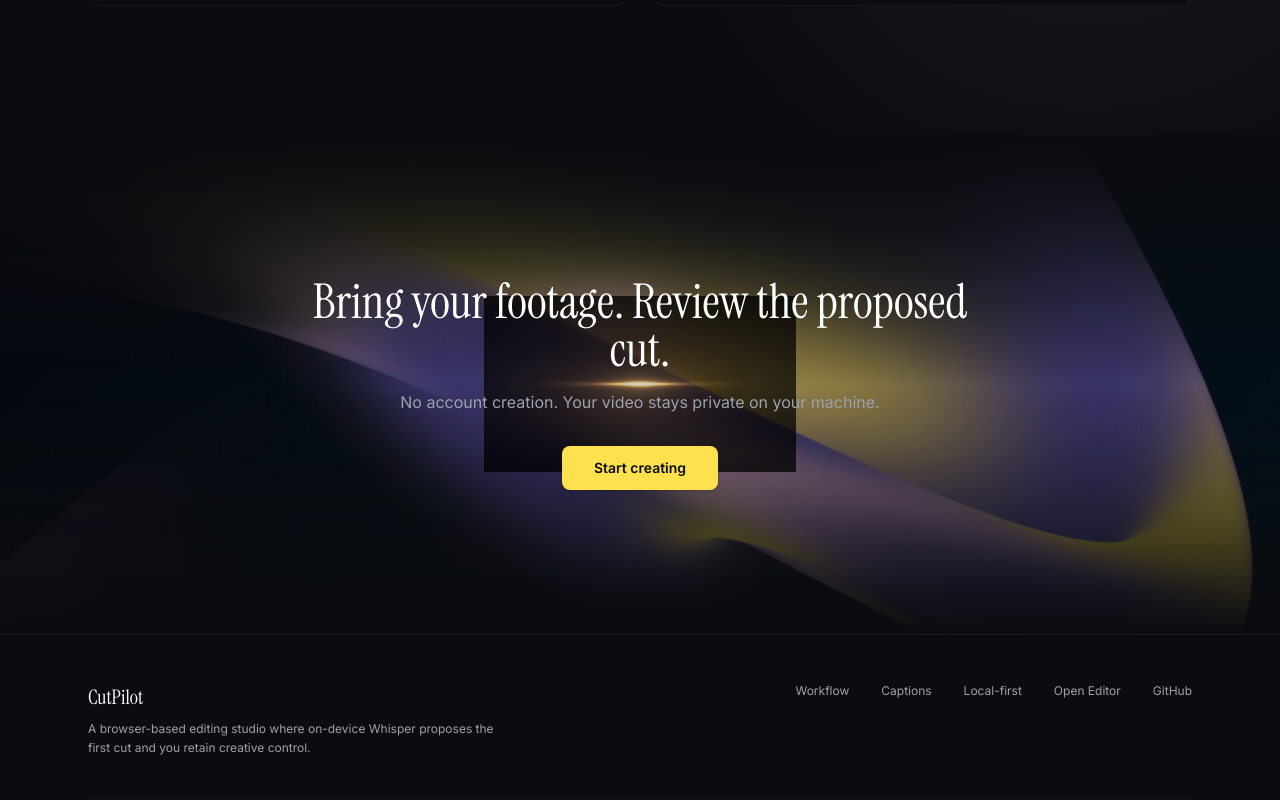
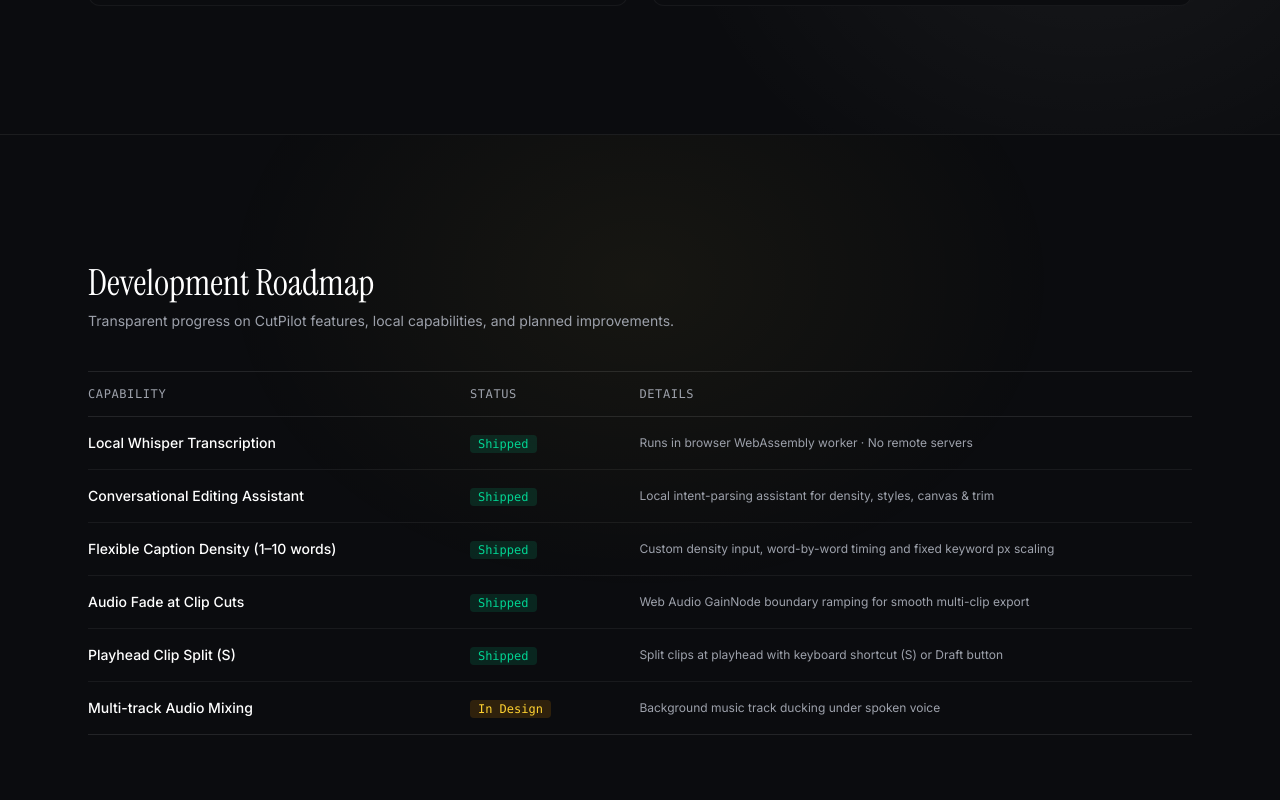
Before and after one commit to Mujeebbot/Cutpilot, a React (Vite) app: page / in a window 1280 px wide. Shown: the part 5480-6280 px from the top of the page. Built offline with nearby package versions, Linux system fonts and the light colour scheme; a web font is replaced by a local one.

Commit message:
feat(improvements): Group 7 - clip split at playhead (S), new project button, expanded B-roll suggestions, and roadmap table

```diff
--- a/src/components/DraftPanel.tsx
+++ b/src/components/DraftPanel.tsx
@@ -11,6 +11,7 @@
   clips: Clip[]; ranges: Range[]; selId: string | null; hasPlan: boolean; hasVideo: boolean; busy: boolean; planApplied: boolean
   onOpenDraft: () => void; onSelect: (id: string) => void; onMove: (id: string, dir: -1 | 1) => void; onRemove: (id: string) => void
   onRange: (id: string, start: number, end: number) => void; onClear: () => void; onRegenCaptions: () => void
+  onSplit?: () => void; canSplit?: boolean
 }) {
   const sel = p.clips.find((c) => c.id === p.selId)
   return (
@@ -56,6 +57,11 @@
               </div>
             )}
             <div className="grid grid-cols-1 gap-2">
+              {p.canSplit && p.onSplit && (
+                <button className={`${btn} w-full`} onClick={p.onSplit} disabled={p.busy} title="Divide clip at current playhead position (S)">
+                  Split clip at playhead (S)
+                </button>
+              )}
               <button className={btn} onClick={p.onRegenCaptions} disabled={!p.hasPlan || p.busy} title={p.hasPlan ? 'Rebuild unedited draft captions for the current clips from the transcript' : 'Needs a draft transcript'}>Rebuild draft captions</button>
               <button className={btn} onClick={p.onClear} disabled={p.busy}>Remove clips, back to one trim</button>
             </div>
--- a/src/lib/draft/broll.ts
+++ b/src/lib/draft/broll.ts
@@ -6,24 +6,33 @@
  * B-roll ideas are TEXT ONLY. CutPilot does not generate, search for or insert footage.
  * Ideas come from a small keyword lexicon, matched against the most frequent content words in a clip's transcript.
  */
-export interface BrollIdea { id: string; at: number; term: string; text: string; basis: string }
+export interface BrollIdea {
+  id: string
+  at: number
+  term: string
+  text: string
+  basis: string
+  confidence?: 'strong' | 'loose'
+}
 
 const LEXICON: { id: string; words: string[]; ideas: string[] }[] = [
-  { id: 'money', words: ['money', 'price', 'pricing', 'cost', 'costs', 'revenue', 'profit', 'sales', 'budget', 'invest', 'investing', 'dollars', 'salary', 'cash', 'income', 'paid', 'expensive', 'cheap', 'savings', 'afford'],
+  { id: 'money', words: ['money', 'price', 'pricing', 'cost', 'costs', 'revenue', 'profit', 'sales', 'budget', 'invest', 'investing', 'dollars', 'salary', 'cash', 'income', 'paid', 'expensive', 'cheap', 'savings', 'afford', 'crypto', 'shares', 'equity'],
     ideas: ['Cutaway: close-up of an invoice, receipt or pricing table', 'Animated number callout when the figure is spoken', 'Screen recording of a spreadsheet or dashboard'] },
-  { id: 'tech', words: ['app', 'apps', 'software', 'code', 'coding', 'website', 'computer', 'data', 'phone', 'tool', 'tools', 'platform', 'internet', 'online', 'digital', 'automation', 'algorithm', 'device'],
+  { id: 'tech', words: ['app', 'apps', 'software', 'code', 'coding', 'website', 'computer', 'data', 'phone', 'tool', 'tools', 'platform', 'internet', 'online', 'digital', 'automation', 'algorithm', 'device', 'ai', 'cloud', 'server', 'stack', 'database'],
     ideas: ['Screen recording of “{term}” in use', 'Over-the-shoulder shot of typing or scrolling', 'Short UI close-up that shows the feature being described'] },
-  { id: 'business', words: ['customer', 'customers', 'client', 'clients', 'team', 'meeting', 'startup', 'company', 'market', 'business', 'founder', 'brand', 'product', 'strategy', 'growth', 'audience'],
+  { id: 'business', words: ['customer', 'customers', 'client', 'clients', 'team', 'meeting', 'startup', 'company', 'market', 'business', 'founder', 'brand', 'product', 'strategy', 'growth', 'audience', 'retention', 'conversion', 'pitch', 'investor'],
     ideas: ['Cutaway of a team meeting or whiteboard session', 'Product or packaging close-up', 'Simple chart or arrow graphic showing the trend'] },
-  { id: 'health', words: ['health', 'sleep', 'diet', 'energy', 'stress', 'doctor', 'exercise', 'workout', 'training', 'fitness', 'nutrition', 'body', 'mental', 'habit', 'habits'],
+  { id: 'health', words: ['health', 'sleep', 'diet', 'energy', 'stress', 'doctor', 'exercise', 'workout', 'training', 'fitness', 'nutrition', 'body', 'mental', 'habit', 'habits', 'meditation', 'wellness', 'recovery', 'stamina'],
     ideas: ['Cutaway of the activity itself (walking, stretching, preparing food)', 'Text callout with the key habit or number', 'Slow-motion detail shot related to “{term}”'] },
-  { id: 'food', words: ['food', 'recipe', 'cooking', 'kitchen', 'coffee', 'dinner', 'breakfast', 'ingredients', 'restaurant', 'meal'],
+  { id: 'sports', words: ['run', 'running', 'climb', 'climbing', 'surf', 'surfing', 'ride', 'bike', 'cycling', 'jump', 'speed', 'score', 'race', 'match', 'ball', 'game', 'play'],
+    ideas: ['Action cutaway of movement or athletic gear', 'Dynamic wide tracking shot', 'Slow-motion impact or pivot moment'] },
+  { id: 'food', words: ['food', 'recipe', 'cooking', 'kitchen', 'coffee', 'dinner', 'breakfast', 'ingredients', 'restaurant', 'meal', 'bake', 'baking', 'flavour', 'taste', 'chef'],
     ideas: ['Close-up of the dish or ingredient being discussed', 'Overhead shot of preparation', 'Steam, pour or sizzle detail shot'] },
-  { id: 'travel', words: ['travel', 'trip', 'flight', 'hotel', 'city', 'beach', 'mountain', 'country', 'airport', 'journey', 'vacation'],
+  { id: 'travel', words: ['travel', 'trip', 'flight', 'hotel', 'city', 'beach', 'mountain', 'country', 'airport', 'journey', 'vacation', 'road', 'passport', 'explore', 'view'],
     ideas: ['Establishing shot of the place named', 'Map graphic marking the location', 'Travel details: tickets, luggage, street scenes'] },
-  { id: 'learning', words: ['learn', 'learning', 'study', 'school', 'lesson', 'course', 'teach', 'teacher', 'book', 'books', 'skill', 'skills', 'practice', 'mistake', 'mistakes'],
+  { id: 'learning', words: ['learn', 'learning', 'study', 'school', 'lesson', 'course', 'teach', 'teacher', 'book', 'books', 'skill', 'skills', 'practice', 'mistake', 'mistakes', 'read', 'guide'],
     ideas: ['Cutaway of notes, a book or a whiteboard', 'On-screen text with the lesson in one line', 'Quick before/after comparison graphic'] },
-  { id: 'creative', words: ['video', 'videos', 'camera', 'edit', 'editing', 'film', 'design', 'music', 'content', 'creator', 'create', 'photo', 'story', 'script', 'channel'],
+  { id: 'creative', words: ['video', 'videos', 'camera', 'edit', 'editing', 'film', 'design', 'music', 'content', 'creator', 'create', 'photo', 'story', 'script', 'channel', 'audio', 'mic', 'lens'],
     ideas: ['Behind-the-scenes shot of the setup', 'Timeline or editing-software screen recording', 'Example of the finished piece next to the raw take'] },
 ]
 
@@ -53,9 +62,10 @@
     if (cat) perCategory.set(cat.id, k + 1)
     const text = cat ? cat.ideas[k % cat.ideas.length].replace('{term}', term) : `A cutaway that shows “${term}”`
     const why = cat ? `matches the ${cat.id} word list` : focus ? 'a word from your brief' : 'looks like a name'
-    add({ at: hit.s, term, text, basis: `You say “${hit.t.replace(/[^\w'$%-]+/g, '')}” (${why})` })
+    const confidence = cat || focus ? 'strong' : 'loose'
+    add({ at: hit.s, term, text, basis: `You say “${hit.t.replace(/[^\w'$%-]+/g, '')}” (${why})`, confidence })
   }
   const num = inside.find((w) => /\d/.test(w.t))
-  if (num) add({ at: num.s, term: num.t, text: `On-screen text callout for “${num.t.replace(/[,.]$/, '')}”`, basis: 'A number is spoken here' })
+  if (num) add({ at: num.s, term: num.t, text: `On-screen text callout for “${num.t.replace(/[,.]$/, '')}”`, basis: 'A number is spoken here', confidence: 'strong' })
   return ideas.sort((a, b) => a.at - b.at)
 }
--- a/src/pages/Landing.tsx
+++ b/src/pages/Landing.tsx
@@ -899,6 +899,73 @@
           </div>
         </section>
 
+        {/* ------------------------------------------------------------------ ROADMAP TABLE */}
+        <section
+          id="roadmap"
+          tabIndex={-1}
+          aria-labelledby="roadmap-h"
+          className="relative overflow-hidden border-t border-white/[0.07] bg-[#0b0c0f] py-24 focus:outline-none sm:py-32"
+          style={{
+            background:
+              'radial-gradient(ellipse 600px 450px at 50% 20%, rgba(255, 225, 77, 0.05), transparent 70%)',
+          }}
+        >
+          <div className="relative z-10 mx-auto max-w-6xl px-4 sm:px-6">
+            <div className="max-w-2xl">
+              <h2 id="roadmap-h" className="font-serif text-3xl font-normal text-white sm:text-4xl">
+                Development Roadmap
+              </h2>
+              <p className="mt-2 text-sm text-[#9da1ab]">
+                Transparent progress on CutPilot features, local capabilities, and planned improvements.
+              </p>
+            </div>
+
+            <div className="mt-10 overflow-x-auto">
+              <table className="w-full border-collapse border-t border-b border-white/10 text-left text-sm">
+                <thead>
+                  <tr className="border-b border-white/10 text-xs font-mono uppercase tracking-wider text-[#9da1ab]">
+                    <th className="py-3.5 pr-6 font-medium">Capability</th>
+                    <th className="py-3.5 px-6 font-medium">Status</th>
+                    <th className="py-3.5 pl-6 font-medium text-[#9da1ab]">Details</th>
+                  </tr>
+                </thead>
+                <tbody className="divide-y divide-white/[0.06] text-[#9da1ab]">
+                  <tr>
+                    <td className="py-4 pr-6 font-medium text-white">Local Whisper Transcription</td>
+                    <td className="py-4 px-6"><span className="rounded bg-emerald-500/15 px-2 py-0.5 text-xs font-mono text-emerald-400">Shipped</span></td>
+                    <td className="py-4 pl-6 text-xs leading-relaxed">Runs in browser WebAssembly worker · No remote servers</td>
+                  </tr>
+                  <tr>
+                    <td className="py-4 pr-6 font-medium text-white">Conversational Editing Assistant</td>
+                    <td className="py-4 px-6"><span className="rounded bg-emerald-500/15 px-2 py-0.5 text-xs font-mono text-emerald-400">Shipped</span></td>
+                    <td className="py-4 pl-6 text-xs leading-relaxed">Local intent-parsing assistant for density, styles, canvas &amp; trim</td>
+                  </tr>
+                  <tr>
+                    <td className="py-4 pr-6 font-medium text-white">Flexible Caption Density (1–10 words)</td>
+                    <td className="py-4 px-6"><span className="rounded bg-emerald-500/15 px-2 py-0.5 text-xs font-mono text-emerald-400">Shipped</span></td>
+                    <td className="py-4 pl-6 text-xs leading-relaxed">Custom density input, word-by-word timing and fixed keyword px scaling</td>
+                  </tr>
+                  <tr>
+                    <td className="py-4 pr-6 font-medium text-white">Audio Fade at Clip Cuts</td>
+                    <td className="py-4 px-6"><span className="rounded bg-emerald-500/15 px-2 py-0.5 text-xs font-mono text-emerald-400">Shipped</span></td>
+                    <td className="py-4 pl-6 text-xs leading-relaxed">Web Audio GainNode boundary ramping for smooth multi-clip export</td>
+                  </tr>
+                  <tr>
+                    <td className="py-4 pr-6 font-medium text-white">Playhead Clip Split (S)</td>
+                    <td className="py-4 px-6"><span className="rounded bg-emerald-500/15 px-2 py-0.5 text-xs font-mono text-emerald-400">Shipped</span></td>
+                    <td className="py-4 pl-6 text-xs leading-relaxed">Split clips at playhead with keyboard shortcut (S) or Draft button</td>
+                  </tr>
+                  <tr>
+                    <td className="py-4 pr-6 font-medium text-white">Multi-track Audio Mixing</td>
+                    <td className="py-4 px-6"><span className="rounded bg-amber-500/15 px-2 py-0.5 text-xs font-mono text-amber-300">In Design</span></td>
+                    <td className="py-4 pl-6 text-xs leading-relaxed">Background music track ducking under spoken voice</td>
+                  </tr>
+                </tbody>
+              </table>
+            </div>
+          </div>
+        </section>
+
         {/* ------------------------------------------------------------------ FINAL CTA */}
         <section aria-labelledby="cta-h" className="relative overflow-hidden py-28 text-center sm:py-36">
           {/* Ambient Brand Wave Glow (Violet & Warm Yellow Flow) */}
```
Also changed, not shown: src/App.tsx (+50 -5 lines), src/components/DraftScreen.tsx (+14 -1 lines).
